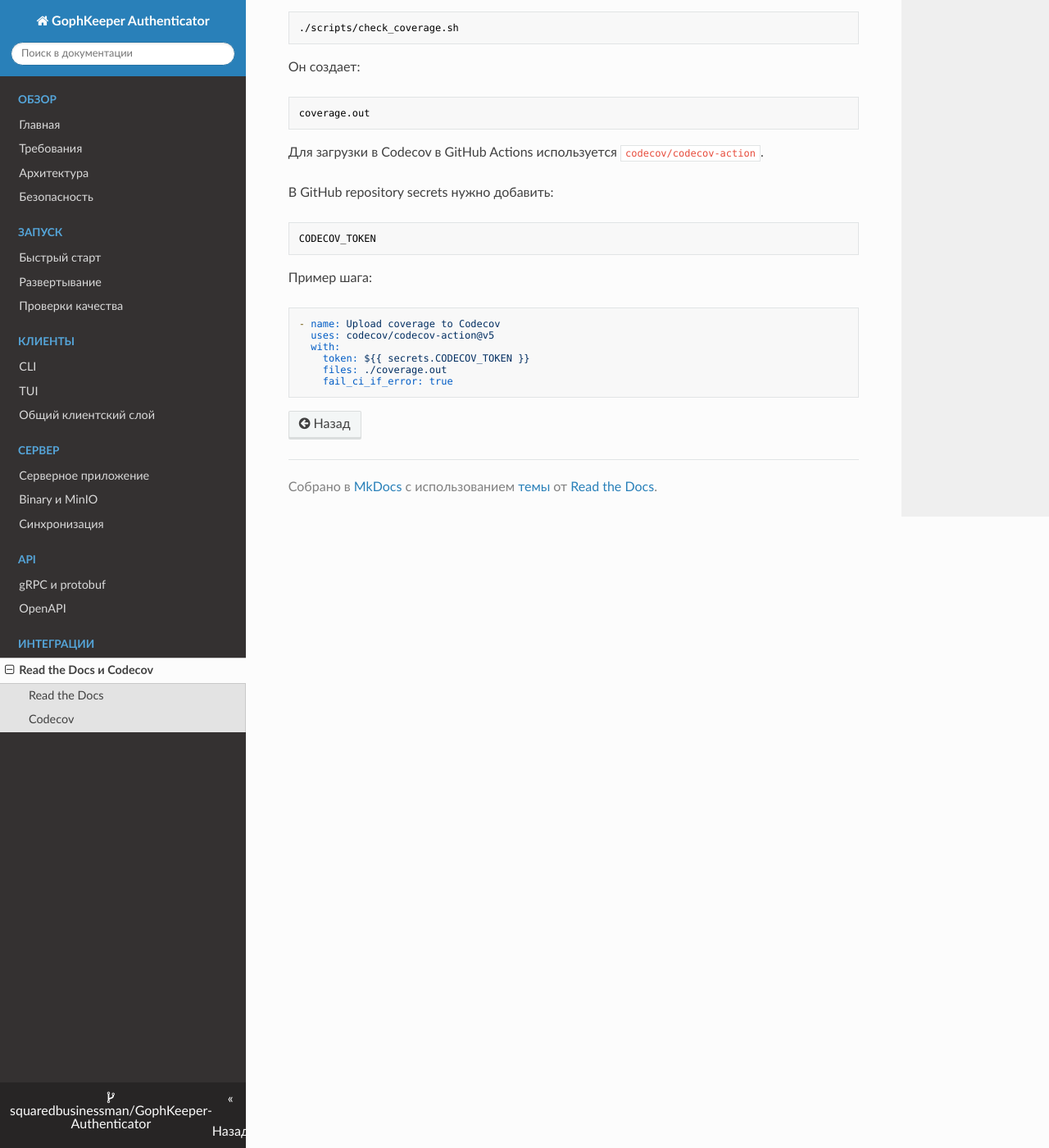
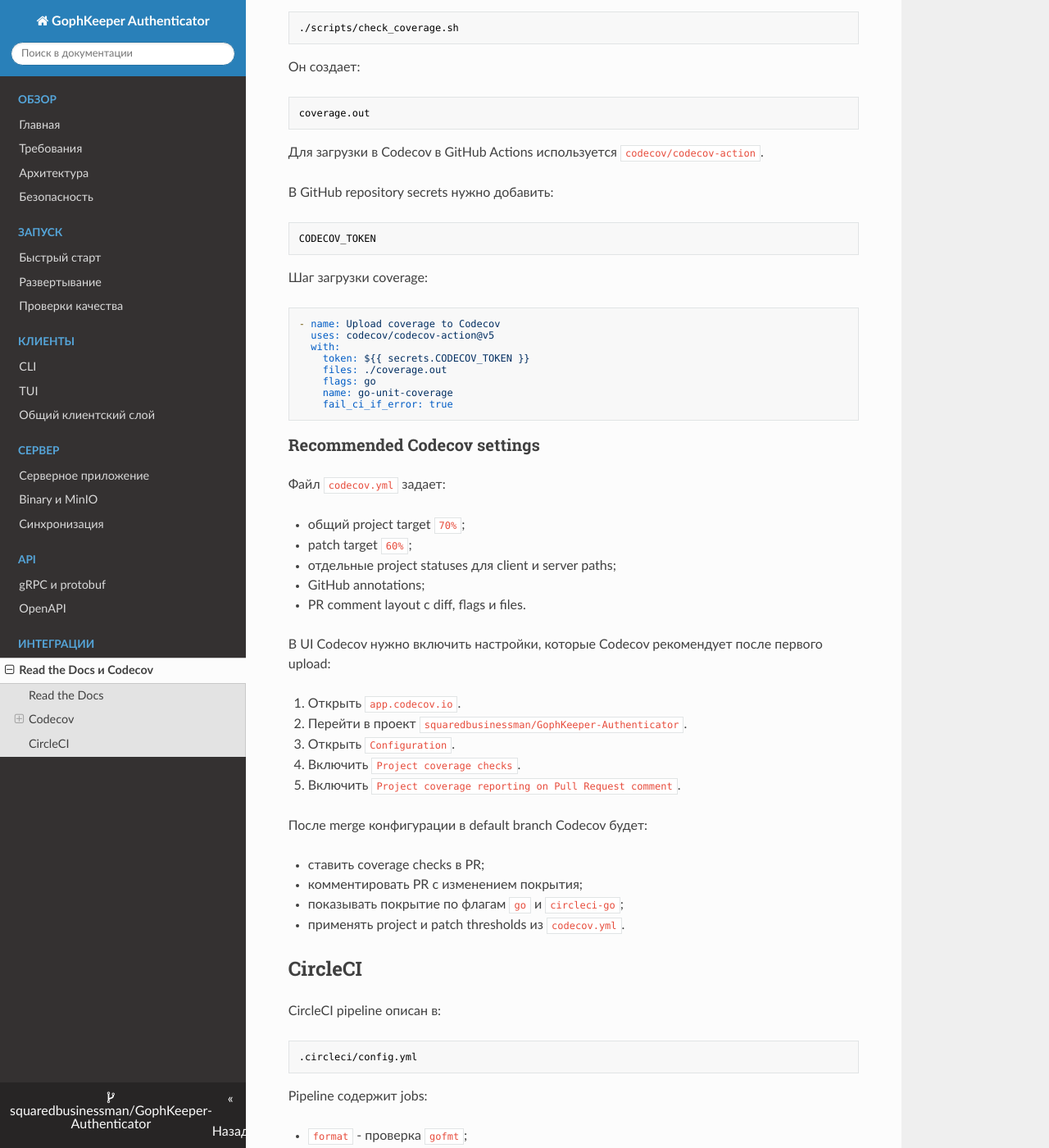
Before and after one commit to squaredbusinessman/GophKeeper-Authenticator, an MkDocs documentation site: the page built from docs/integrations.md, in a window 1280 px wide and 1400 px high, scrolled down 903 px. Shown: the whole window at 82% size. Built offline with MkDocs 1.6.1, drawn with Linux system fonts in a browser that asks for light colours; nearby versions of some CDN libraries; some of the changed text lies outside the part shown.

Commit message:
docs: codecov & circle-ci решение проблем подключения

````diff
--- a/docs/integrations.md
+++ b/docs/integrations.md
@@ -1,4 +1,4 @@
-# Read the Docs и Codecov
+# Read the Docs, Codecov и CircleCI
 
 ## Read the Docs
 
@@ -54,7 +54,7 @@ coverage.out
 CODECOV_TOKEN
 ```
 
-Пример шага:
+Шаг загрузки coverage:
 
 ```yaml
 - name: Upload coverage to Codecov
@@ -62,5 +62,63 @@ CODECOV_TOKEN
   with:
     token: ${{ secrets.CODECOV_TOKEN }}
     files: ./coverage.out
+    flags: go
+    name: go-unit-coverage
     fail_ci_if_error: true
 ```
+
+### Recommended Codecov settings
+
+Файл `codecov.yml` задает:
+
+- общий project target `70%`;
+- patch target `60%`;
+- отдельные project statuses для client и server paths;
+- GitHub annotations;
+- PR comment layout с diff, flags и files.
+
+В UI Codecov нужно включить настройки, которые Codecov рекомендует после первого upload:
+
+1. Открыть `app.codecov.io`.
+2. Перейти в проект `squaredbusinessman/GophKeeper-Authenticator`.
+3. Открыть `Configuration`.
+4. Включить `Project coverage checks`.
+5. Включить `Project coverage reporting on Pull Request comment`.
+
+После merge конфигурации в default branch Codecov будет:
+
+- ставить coverage checks в PR;
+- комментировать PR с изменением покрытия;
+- показывать покрытие по флагам `go` и `circleci-go`;
+- применять project и patch thresholds из `codecov.yml`.
+
+## CircleCI
+
+CircleCI pipeline описан в:
+
+```text
+.circleci/config.yml
+```
+
+Pipeline содержит jobs:
+
+- `format` - проверка `gofmt`;
+- `lint` - `golangci-lint`;
+- `test` - unit tests, coverage gate и upload в Codecov;
+- `security` - `govulncheck`;
+- `build` - сборка CLI/TUI artifacts;
+- `docs` - сборка MkDocs.
+
+В CircleCI project environment variables нужно добавить:
+
+```text
+CODECOV_TOKEN
+```
+
+Codecov CircleCI Orb автоматически использует переменную `CODECOV_TOKEN`.
+
+CircleCI upload помечен флагом:
+
+```text
+circleci-go
+```
````
Also changed, not shown: 1 other file.
